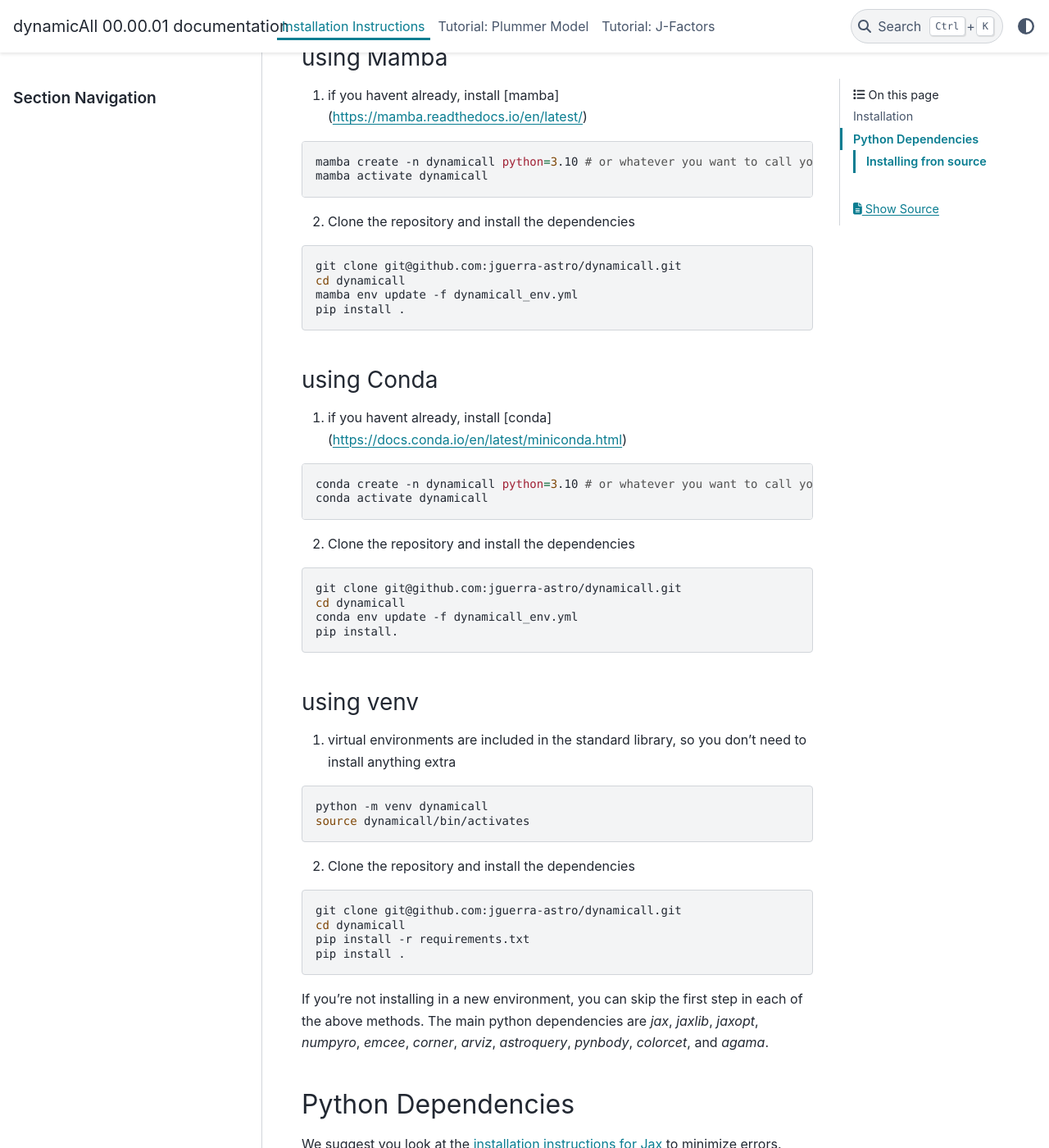
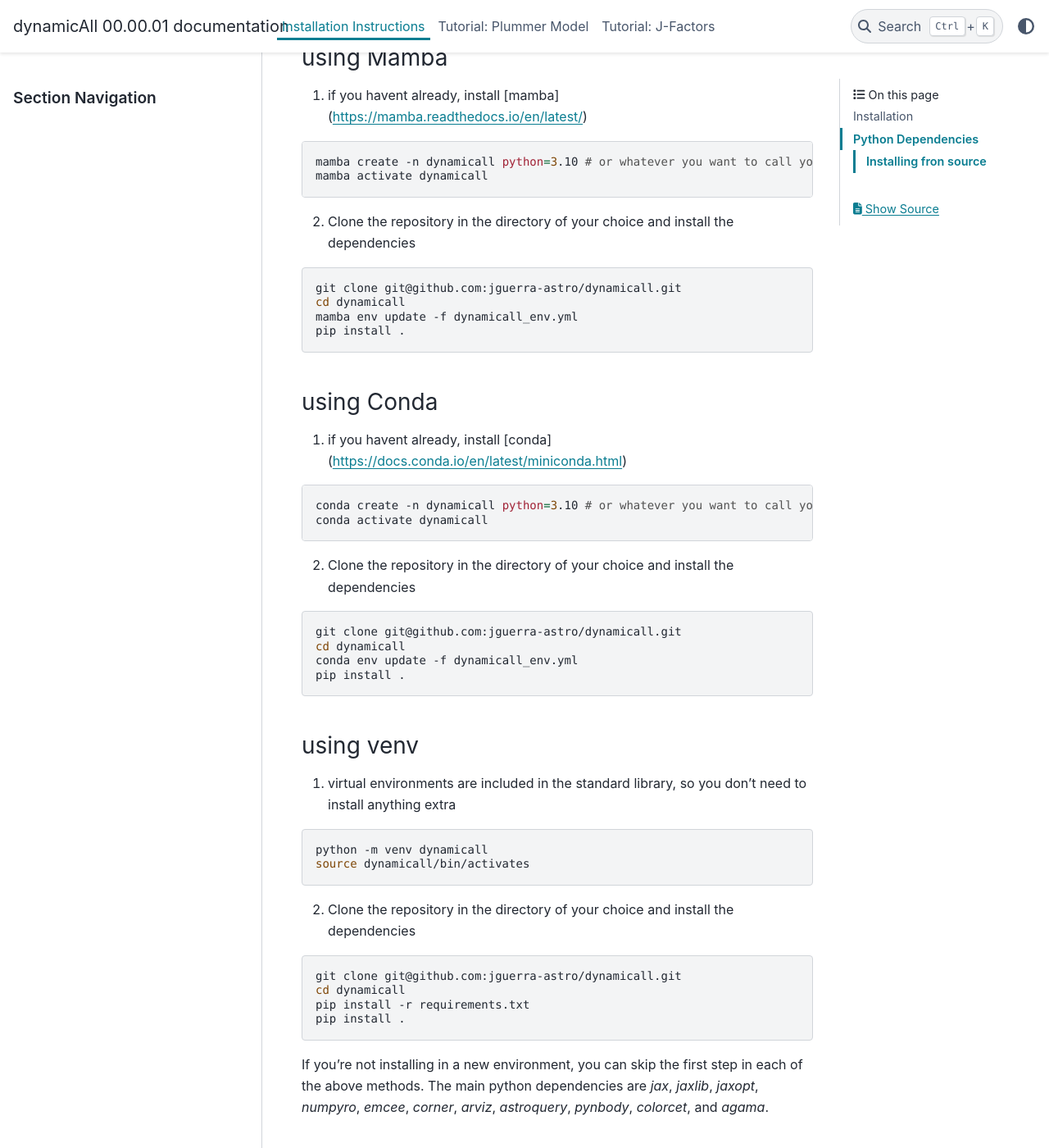
Before and after one commit to jguerra-astro/dynamicall, a Sphinx documentation site: the page built from docs/Installation.rst, in a window 1280 px wide and 1400 px high, scrolled down 429 px. Shown: the whole window at 82% size. Built offline with Sphinx 7.4.7 and the PyData theme 0.15.4, drawn with Linux system fonts in a browser that asks for light colours; pages that are not in the unit, such as notebooks, are missing from menus.

Commit message:
installation instructions

```diff
--- a/docs/Installation.rst
+++ b/docs/Installation.rst
@@ -19,7 +19,7 @@ using Mamba
     mamba create -n dynamicall python=3.10 # or whatever you want to call your environment
     mamba activate dynamicall
 
-2. Clone the repository and install the dependencies
+2. Clone the repository in the directory of your choice and install the dependencies
 
 .. code-block:: bash
 
@@ -37,14 +37,14 @@ using Conda
     conda create -n dynamicall python=3.10 # or whatever you want to call your environment
     conda activate dynamicall
 
-2. Clone the repository and install the dependencies
+2. Clone the repository in the directory of your choice and install the dependencies
 
 .. code-block:: bash
 
     git clone git@github.com:jguerra-astro/dynamicall.git
     cd dynamicall
     conda env update -f dynamicall_env.yml
-    pip install.
+    pip install .
 
 using venv
 -----------
@@ -55,7 +55,7 @@ using venv
     python -m venv dynamicall
     source dynamicall/bin/activates
 
-2. Clone the repository and install the dependencies
+2. Clone the repository in the directory of your choice and install the dependencies
 
 .. code-block:: bash
 
```
